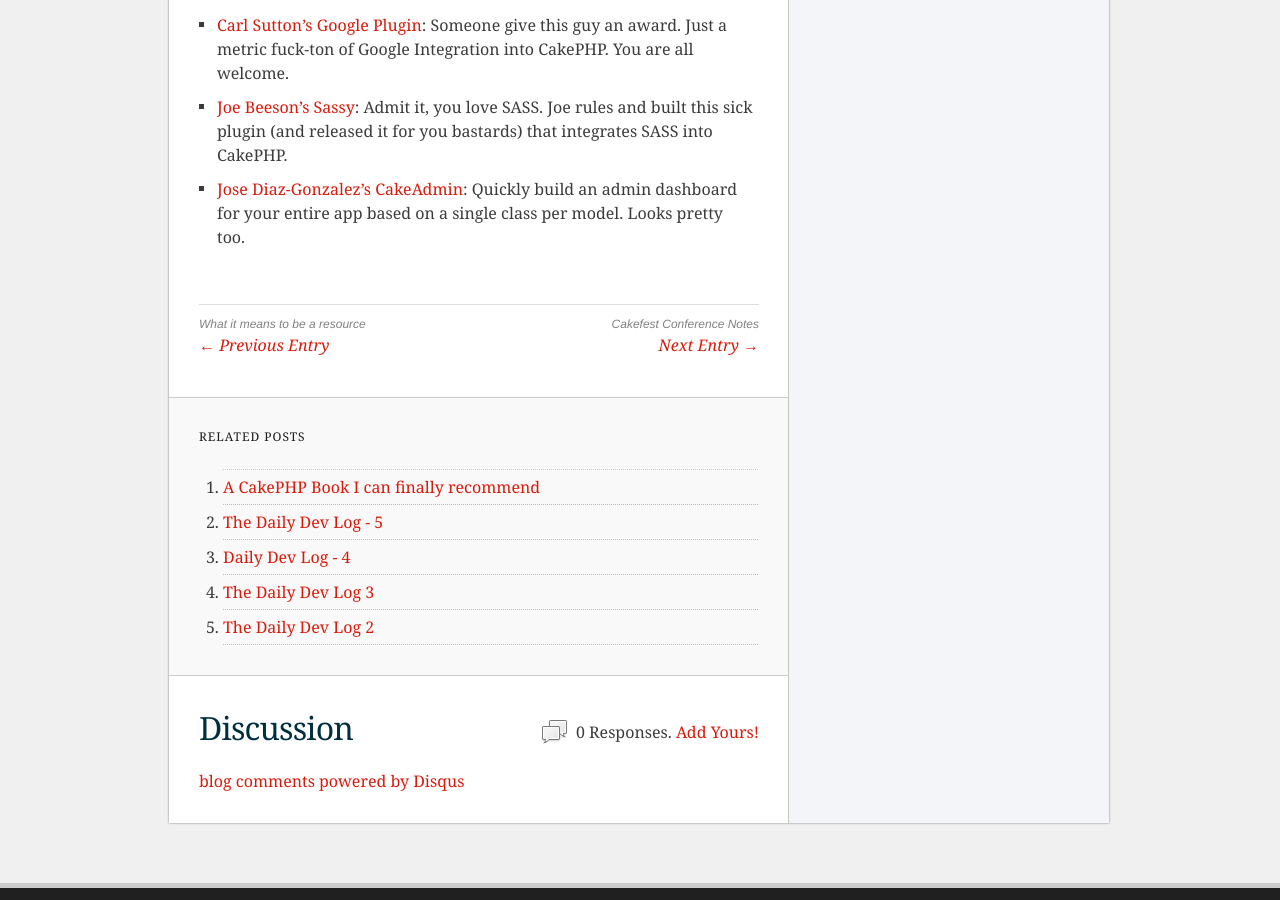
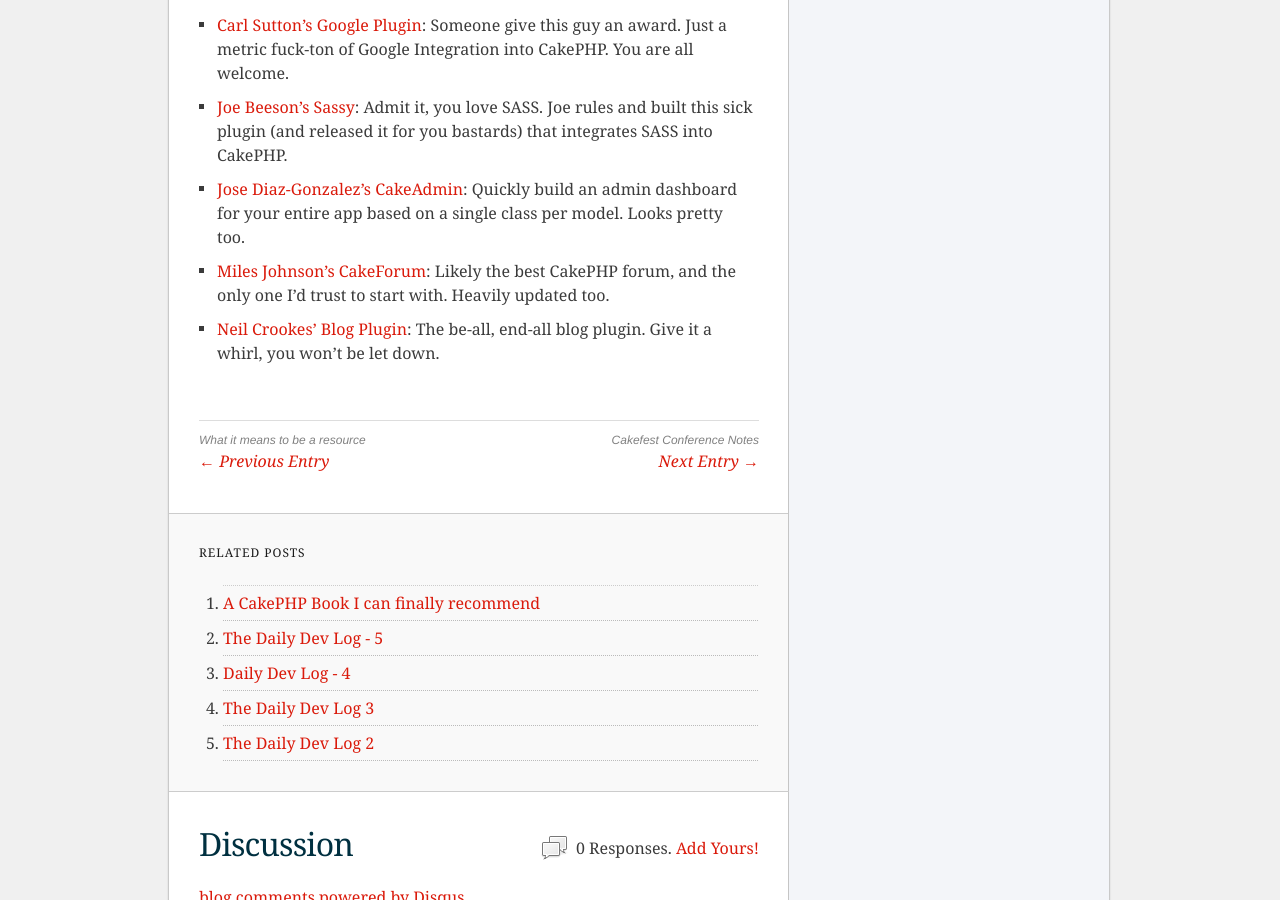
Before and after one commit to husayt/josediazgonzalez.com, a Jekyll site: the page built from _posts/2010-08-16-cakephp-plugins-a-biblical-retelling.markdown, in a window 1280 px wide and 900 px high, scrolled down 4308 px. Built offline with Jekyll 4.4.1, drawn with Linux system fonts in a browser that asks for light colours; Markdown is read by kramdown in place of the engine named in the settings; comment, search, counter and statistics services are not loaded.

Commit message:
added cakephp-forum and the blog plugin

```diff
--- a/_posts/2010-08-16-cakephp-plugins-a-biblical-retelling.markdown
+++ b/_posts/2010-08-16-cakephp-plugins-a-biblical-retelling.markdown
@@ -64,3 +64,5 @@
 - [Carl Sutton's Google Plugin](https://github.com/dogmatic69/cakephp_google_plugin): Someone give this guy an award. Just a metric fuck-ton of Google Integration into CakePHP. You are all welcome.
 - [Joe Beeson's Sassy](https://github.com/joebeeson/sassy): Admit it, you love SASS. Joe rules and built this sick plugin (and released it for you bastards) that integrates SASS into CakePHP.
 - [Jose Diaz-Gonzalez's CakeAdmin](https://github.com/josegonzalez/cake_admin): Quickly build an admin dashboard for your entire app based on a single class per model. Looks pretty too.
+- [Miles Johnson's CakeForum](https://github.com/milesj/cake-forum): Likely the best CakePHP forum, and the only one I'd trust to start with. Heavily updated too.
+- [Neil Crookes' Blog Plugin](https://github.com/neilcrookes/CakePHP-Blog-Plugin): The be-all, end-all blog plugin. Give it a whirl, you won't be  let down.
```
